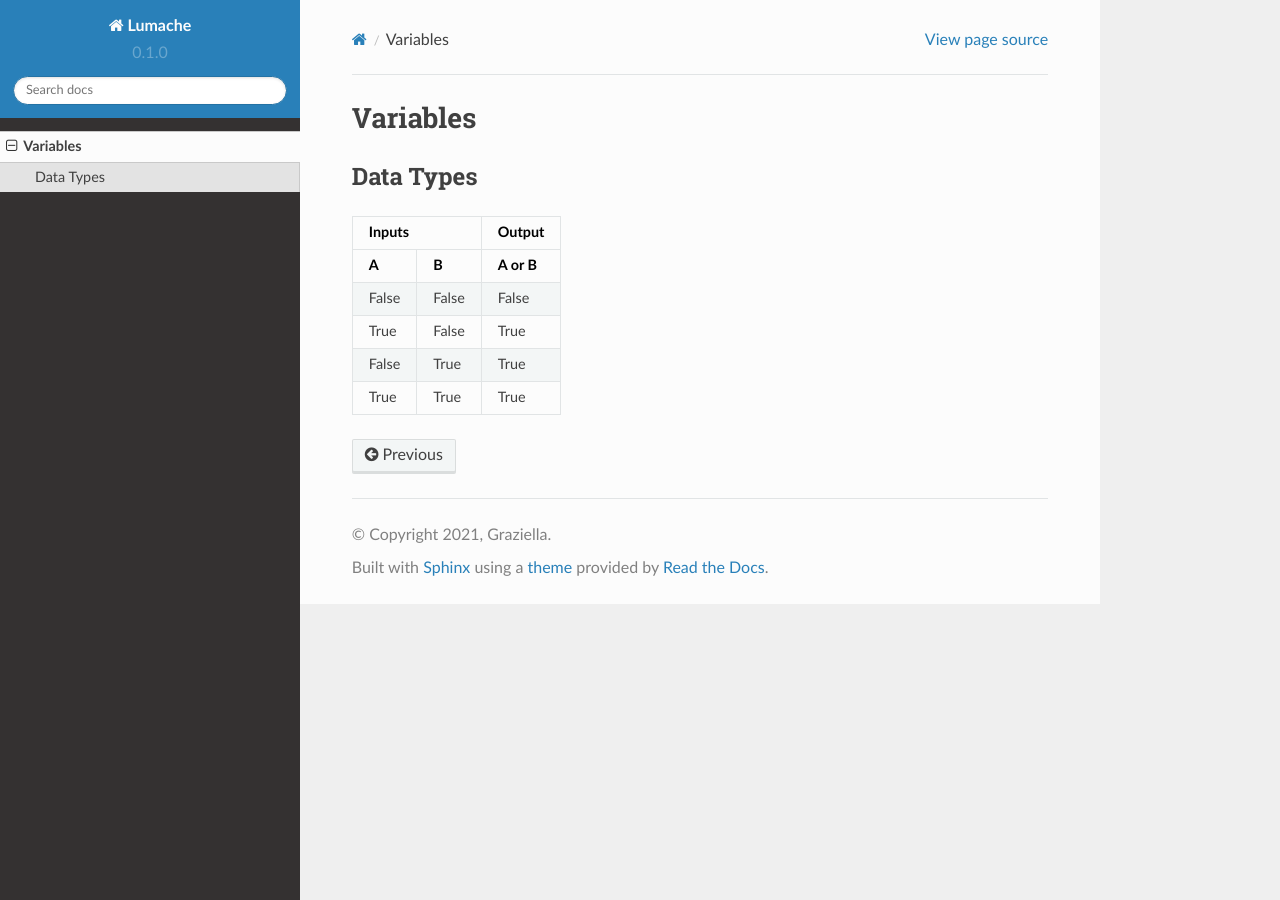
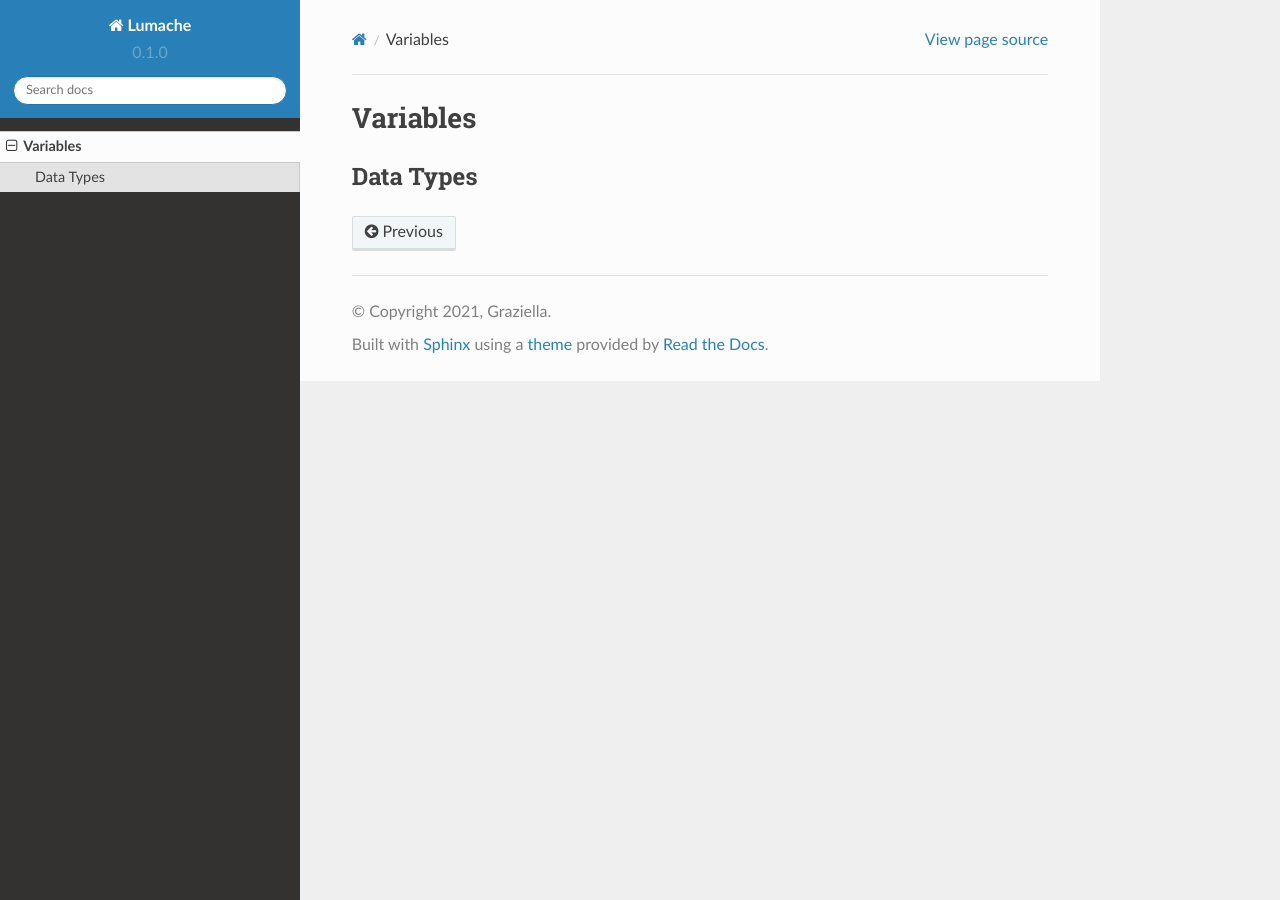
Before and after one commit to Robolta/Bismuth-Docs, a Sphinx documentation site: the page built from docs/source/variables.rst, in a window 1280 px wide. Built offline with Sphinx 7.4.7 and the Read the Docs theme 2.0.0, drawn with Linux system fonts in a browser that asks for light colours; pages that are not in the unit, such as notebooks, are missing from menus.

Commit message:
Update variables.rst

```diff
--- a/docs/source/variables.rst
+++ b/docs/source/variables.rst
@@ -14,14 +14,3 @@ ushort   integer  0 to 65,536
 int   integer  1-(2^31) to 2^31
 uint  integer  0 to 2^32
 ===== ===== =====
-
-=====  =====  =====
-   Inputs     Output
-------------  -----
-  A      B    A or B
-=====  =====  =====
-False  False  False
-True   False  True
-False  True   True
-True   True   True
-=====  =====  =====
```
